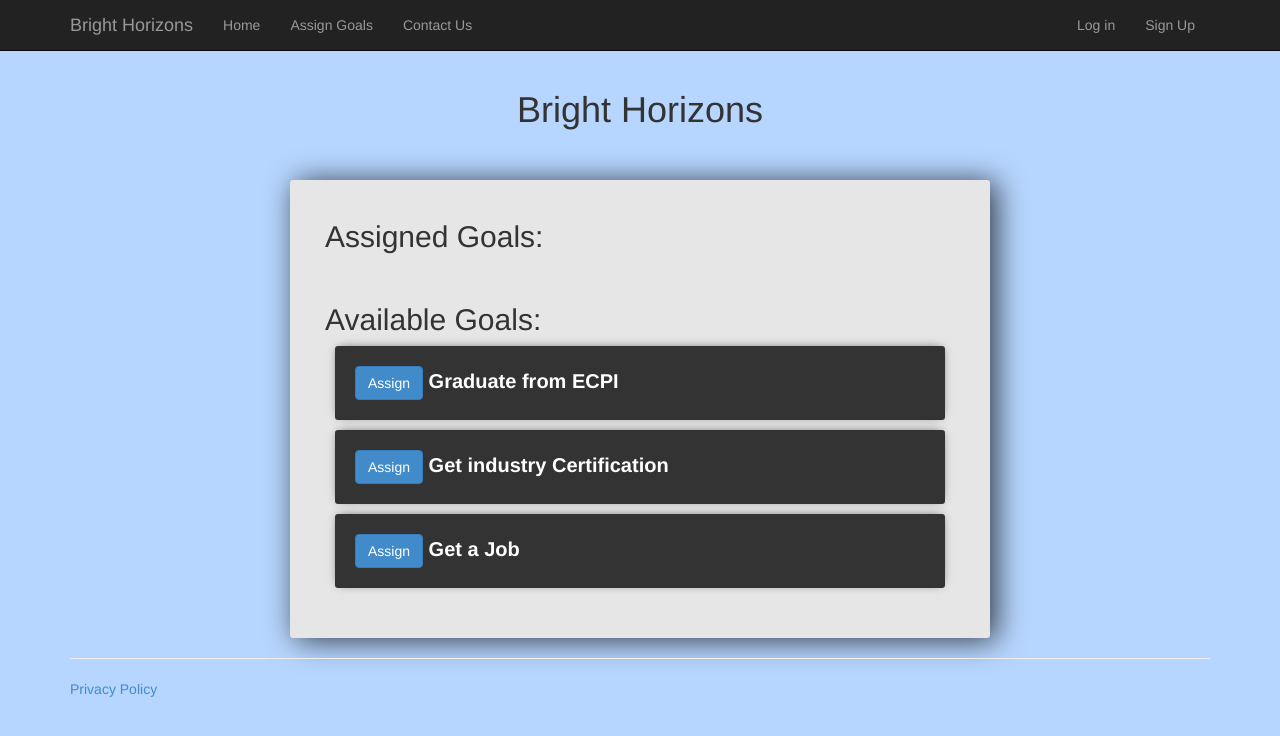
After one commit to sysadmin777/BrightHorizon, a Django app: page /assign/ in a window 1280 px wide. The commit adds this page. Shown: the top 736 px of the page. Run offline with Django 3.2, Linux system fonts and the light colour scheme; data comes from the database, SQL or seed files in the repository; both versions use the stored data as it was after the commit; some libraries are stand-ins or nearby versions.

Commit message:
Initial "Assign Goals" page created

```diff
--- a/BrightHorizon/BrightHorizon/urls.py
+++ b/BrightHorizon/BrightHorizon/urls.py
@@ -16,7 +16,7 @@ Including another URLconf
 from django.contrib import admin
 from django.urls import path, include
 from django.conf.urls import url
-from main.views import home, signup
+from main.views import home, signup, assign
 from main import forms as mainforms
 import django.contrib.auth.views as auth_views
 from main import views as core_views
@@ -44,4 +44,6 @@ urlpatterns = [
             'next_page': '',
         },
         name='logout'),
+
+    path('assign/', assign, name='assign'),
 ]
--- a/BrightHorizon/main/views.py
+++ b/BrightHorizon/main/views.py
@@ -28,6 +28,8 @@ from django.utils.decorators import method_decorator
 from django.utils.text import slugify
 import uuid
 from django.db import connection
+
+from main.models import goal, task, UserGoal, UserCompletedTasks
 
 # Create your views here.
 class PasswordContextMixin:
@@ -90,3 +92,19 @@ def signup(request):
 
 def home(request):
     return render( request, 'index.html')
+
+def assign(request):
+    if request.method == 'POST':
+
+        return redirect('assign.html')
+
+    else:
+
+        goals = goal.objects.all()
+        #tasks = Task.objects.all()
+        userGoals = UserGoal.objects.all().filter(owner=request.user.username)
+
+
+        context = {'goals':goals, 'userGoals':userGoals}
+
+        return render( request, 'assign.html', context)
--- /dev/null
+++ b/BrightHorizon/templates/assign.html
@@ -0,0 +1,63 @@
+{% extends "layout.html" %}
+
+{% block content %}
+
+<style>
+    body{
+        background-color: #B7D6FF;
+    }
+    .center-column{
+        width: 700px;
+        margin: 20px auto;
+        padding: 20px;
+        background-color: #E6E6E6;
+        border-radius: 3px;
+        box-shadow: 6px 2px 30px 0px rgba(0,0,0,0.75);
+    }
+    .item-row{
+        background-color: #333333;
+        margin: 10px;
+        padding: 20px;
+        border-radius: 3px;
+        color: #fff;
+        font-size: 20px;
+        box-shadow: 0px -1px 10px -4px rgba(0,0,0,0.75);
+    }
+
+</style>
+
+
+<br />
+<div class="row center-column">
+    <div class="col-md-12">
+
+        <h2>Assigned Goals:</h2>
+        {% for userGoal in userGoals %}
+        <div class="item-row">
+            <form method="POST">
+
+                <button type="submit" value="Remove" class="btn btn-danger"></button><b>  {{userGoal}}</b>
+
+            </form>
+        </div>
+        {% endfor %}
+
+        <br>
+
+
+        <h2>Available Goals:</h2>
+        {% for goal in goals %}
+        <div class="item-row">
+            <form method="POST">
+
+                <button type="submit" class="btn btn-primary">Assign</button><b>  {{goal}}</b>
+
+            </form>
+        </div>
+        {% endfor %}
+
+    </div>
+    <br />
+</div>
+
+{% endblock %}
--- a/BrightHorizon/templates/layout.html
+++ b/BrightHorizon/templates/layout.html
@@ -12,7 +12,7 @@
 </head>
 
 <body>
-    <div id="logo"><h1>Bright Horizons</h1></div>
+    <div id="logo"><br><h1>Bright Horizons</h1></div>
     <div class="navbar navbar-inverse navbar-fixed-top">
         <div class="container">
 
@@ -22,11 +22,16 @@
                     <span class="icon-bar"></span>
                     <span class="icon-bar"></span>
                 </button>
-                <a href="" class="navbar-brand">Dashboard</a>
+                <a href="" class="navbar-brand">Bright Horizons</a>
             </div>
             <div class="navbar-collapse collapse">
                 <ul class="nav navbar-nav">
                     <li><a href="/">Home</a></li>
+
+
+                    <li><a href="/assign/">Assign Goals</a></li>
+
+
                     <li><a href="">Contact Us</a></li>
 
                 </ul>
```
Also changed, not shown: BrightHorizon/db.sqlite3.
